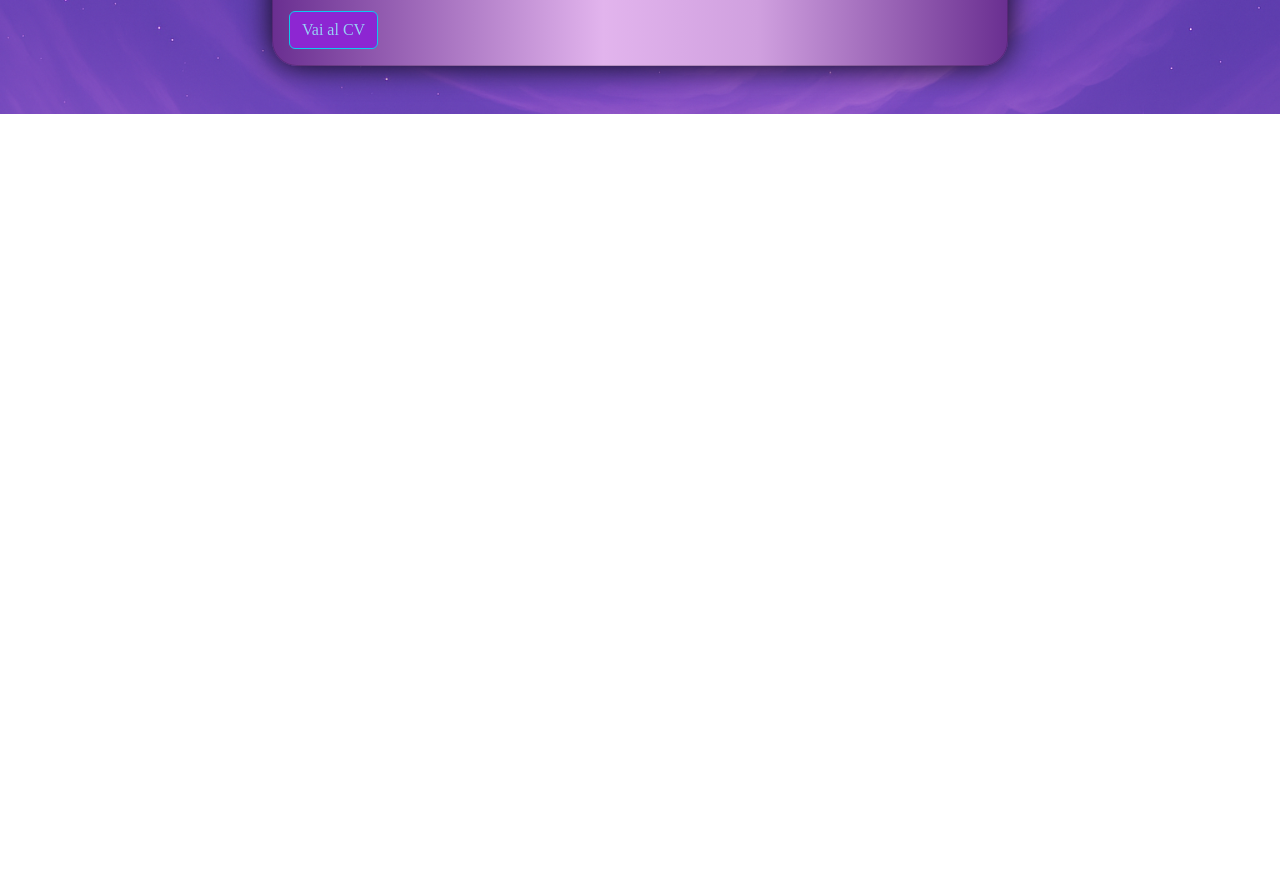
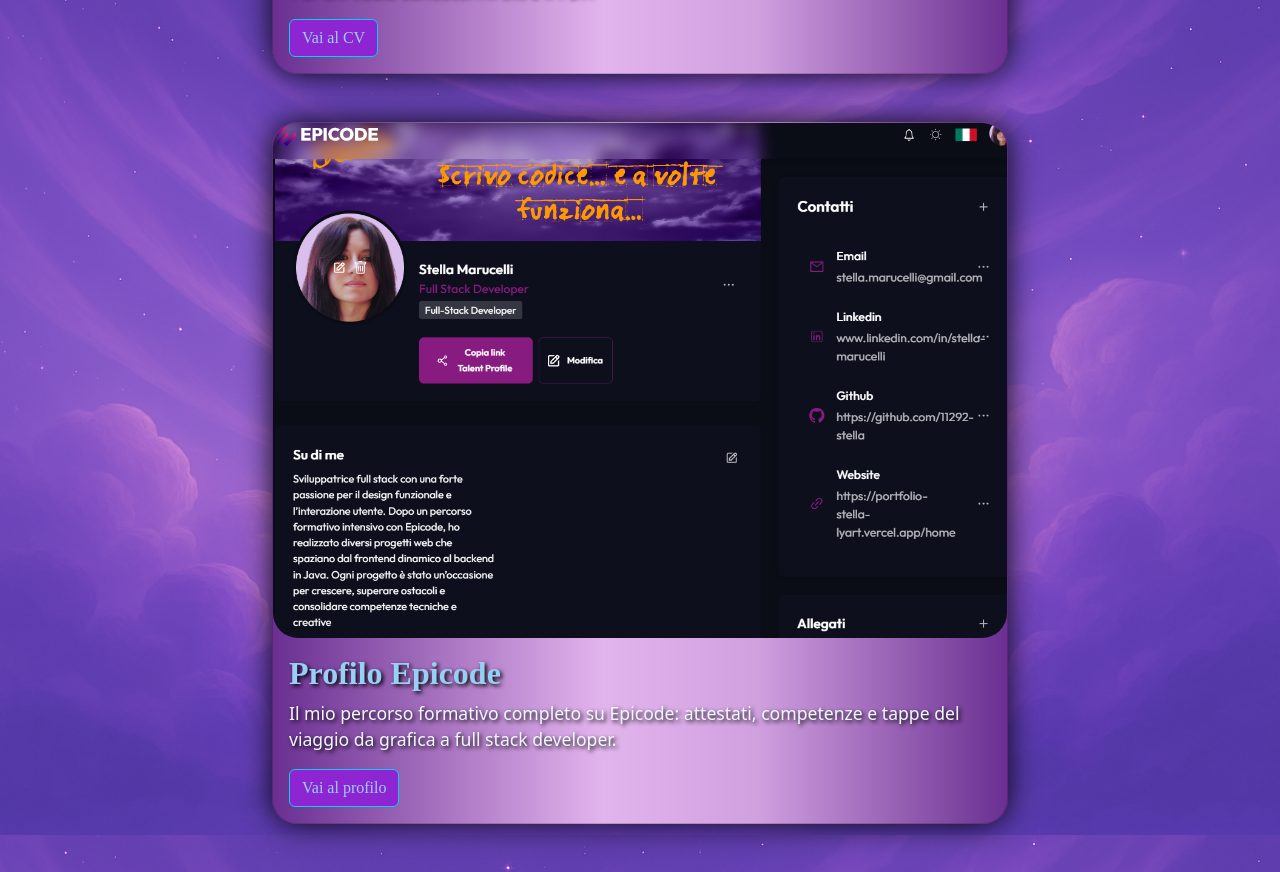
Before and after one commit to 11292-stella/portfolio-stella, a React (Vite) app: page /contatti in a window 1280 px wide. Shown: the part 1820-2692 px from the top of the page. Before the commit the page ends 1934 px from the top, so only its background shows below. Built offline with nearby package versions, Linux system fonts and the light colour scheme; a web font is replaced by a local one.

Commit message:
Primo commit

```diff
--- a/src/components/Contatti.jsx
+++ b/src/components/Contatti.jsx
@@ -95,7 +95,7 @@
                 giorno, eccomi qua.
               </p>
 
-              <Card className="cards2">
+              <Card className="cards2 mt-4">
                 <Card.Img variant="top" src="/cv.png" className="cardimg" />
                 <Card.Body>
                   <Card.Title className="titolo">CV Interattivo</Card.Title>
@@ -114,6 +114,26 @@
                   </Button>
                 </Card.Body>
               </Card>
+
+              <Card className="cards2 mt-5">
+                <Card.Img variant="top" src="/pf.png" className="cardimg" />
+                <Card.Body>
+                  <Card.Title className="titolo">Profilo Epicode</Card.Title>
+                  <Card.Text>
+                    Il mio percorso formativo completo su Epicode: attestati,
+                    competenze e tappe del viaggio da grafica a full stack
+                    developer.
+                  </Card.Text>
+                  <Button
+                    href="https://talent.epicode.com/talent/549fd8c5-b132-433a-8a03-c38daf4a8960"
+                    target="_blank"
+                    variant="info"
+                    className="bot"
+                  >
+                    Vai al profilo
+                  </Button>
+                </Card.Body>
+              </Card>
             </Col>
           </Row>
         </Container>
```
Also changed, not shown: public/pf.png (added).
